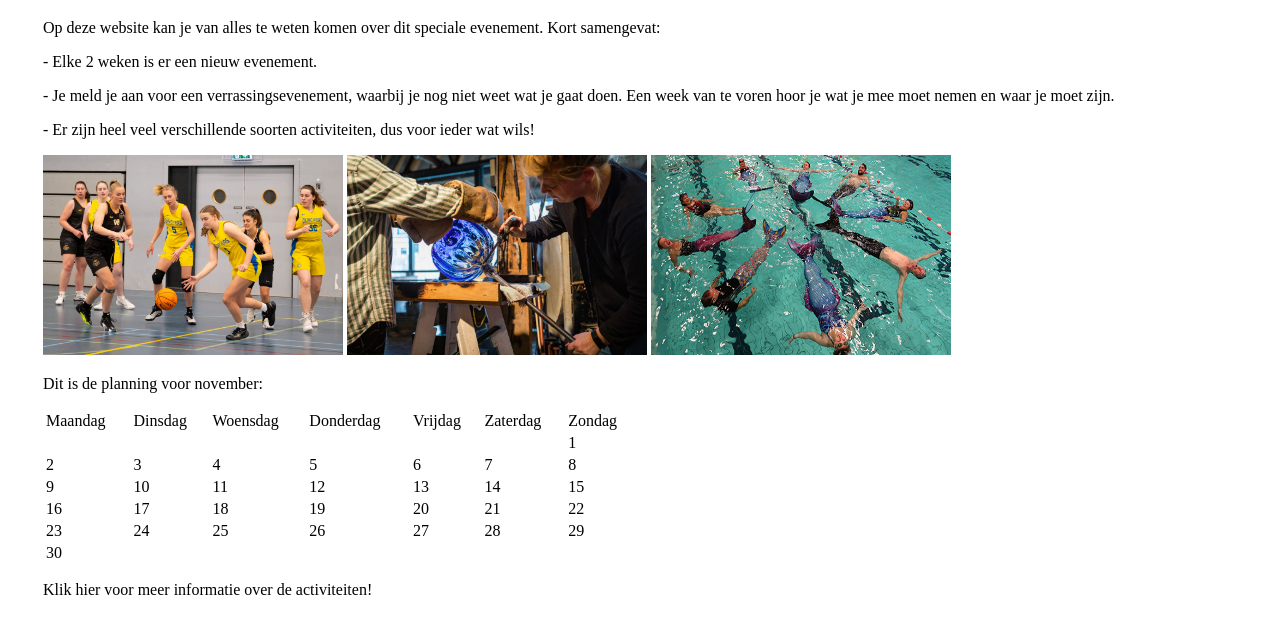
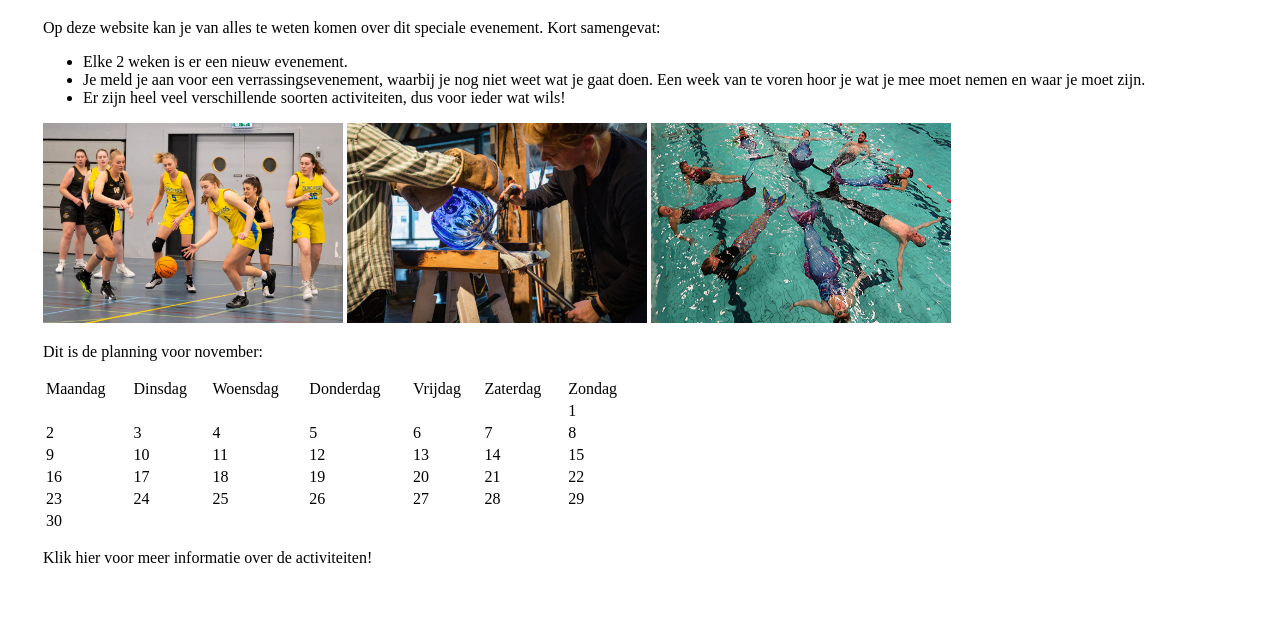
Before and after one commit to 199700-EC/html-weekopdracht-2-bouwen, a plain HTML site: page index.html in a window 1280 px wide. Shown: the part 104-738 px from the top of the page. Drawn offline with Linux system fonts and the light colour scheme.

Commit message:
WebLab Run 16-11-2026 11:32:17 (UTC+01:00)

```diff
--- a/index.html
+++ b/index.html
@@ -14,9 +14,11 @@
 <body style="padding: 35px">
     <h1>Meld je nu aan voor een verrassingsevenement!</h1>
     <p>Op deze website kan je van alles te weten komen over dit speciale evenement. Kort samengevat:</p>
-      <p>- Elke 2 weken is er een nieuw evenement.</p>
-      <p>- Je meld je aan voor een verrassingsevenement, waarbij je nog niet weet wat je gaat doen. Een week van te voren hoor je wat je mee moet nemen en waar je moet zijn.</p>
-      <p>- Er zijn heel veel verschillende soorten activiteiten, dus voor ieder wat wils!</p>
+    <ul>
+      <li>Elke 2 weken is er een nieuw evenement.</li>
+      <li>Je meld je aan voor een verrassingsevenement, waarbij je nog niet weet wat je gaat doen. Een week van te voren hoor je wat je mee moet nemen en waar je moet zijn.</li>
+      <li>Er zijn heel veel verschillende soorten activiteiten, dus voor ieder wat wils!</li>
+    </ul>
 
    <img src="basketbal-informatica.jpeg" alt="Voorgaande activiteit: basketballen" width="300" height="200">
 
@@ -72,7 +74,7 @@
       <td>21</td>
       <td>22</td>
     </tr>
-        <tr>
+    <tr>
       <td>23</td>
       <td>24</td>
       <td>25</td>
@@ -81,8 +83,7 @@
       <td>28</td>
       <td>29</td>
     </tr>
-    </tr>
-        <tr>
+      <tr>
       <td>30</td>
       <td> </td>
       <td> </td>
```
Also changed, not shown: 1 other file.
